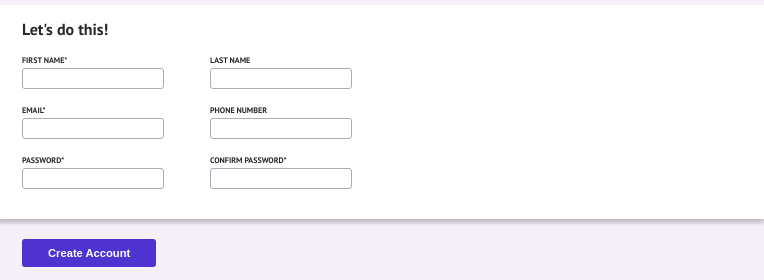
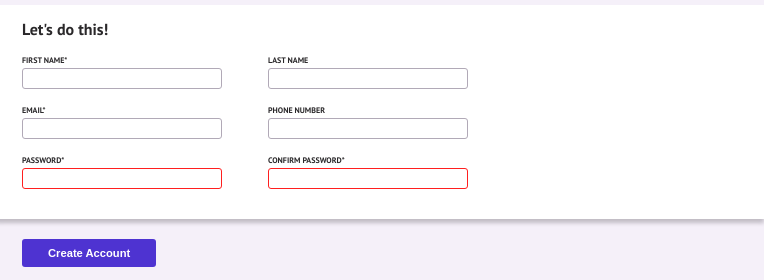
Before and after one commit to chryschi/sign-up-form, a plain HTML site: page index.html in a window 1280 px wide. Shown: the part 251-531 px from the top of the page, 516-1280 px from the left. Drawn offline with Linux system fonts and the light colour scheme; a web font is replaced by a local one.

Commit message:
Adjust input width and invalid color to password

```diff
--- a/index.html
+++ b/index.html
@@ -92,11 +92,22 @@
           <div class="row">
             <div class="field">
               <label for="first_name">First Name*</label>
-              <input type="text" id="first_name" name="first_name" required />
+              <input
+                type="text"
+                id="first_name"
+                name="first_name"
+                maxlength="30"
+                required
+              />
             </div>
             <div class="field">
               <label for="last_name">Last Name</label>
-              <input type="text" id="last_name" name="last_name" />
+              <input
+                type="text"
+                id="last_name"
+                name="last_name"
+                maxlength="30"
+              />
             </div>
           </div>
           <div class="row">
@@ -112,7 +123,13 @@
           <div class="row">
             <div class="field">
               <label for="password">Password*</label>
-              <input type="text" id="password" name="password" required />
+              <input
+                type="text"
+                id="password"
+                name="password"
+                class="error"
+                required
+              />
             </div>
             <div class="field">
               <label for="confirm_password">Confirm password*</label>
@@ -120,6 +137,7 @@
                 type="text"
                 id="confirm_password"
                 name="confirm_password"
+                class="error"
                 required
               />
             </div>
--- a/style.css
+++ b/style.css
@@ -123,8 +123,7 @@ button:hover {
 }
 
 button:active {
-  color: hsl(250, 51%, 46%);
-  background-color: hsla(0, 0%, 42%, 0.293);
+  background-color: hsl(250, 54%, 52%);
 }
 
 /* form */
@@ -157,6 +156,8 @@ form {
   display: flex;
   flex-direction: column;
   margin-right: 30px;
+  width: 50%;
+  max-width: 200px;
 }
 
 h1 {
@@ -179,6 +180,10 @@ input {
 input:focus {
   border: 1px solid hsl(231, 56%, 49%);
   box-shadow: 3px 3px 3px hsla(278, 31%, 5%, 0.33);
+}
+
+.error:invalid {
+  border: 1px solid hsl(0, 100%, 56%);
 }
 
 /* input:invalid {
```
